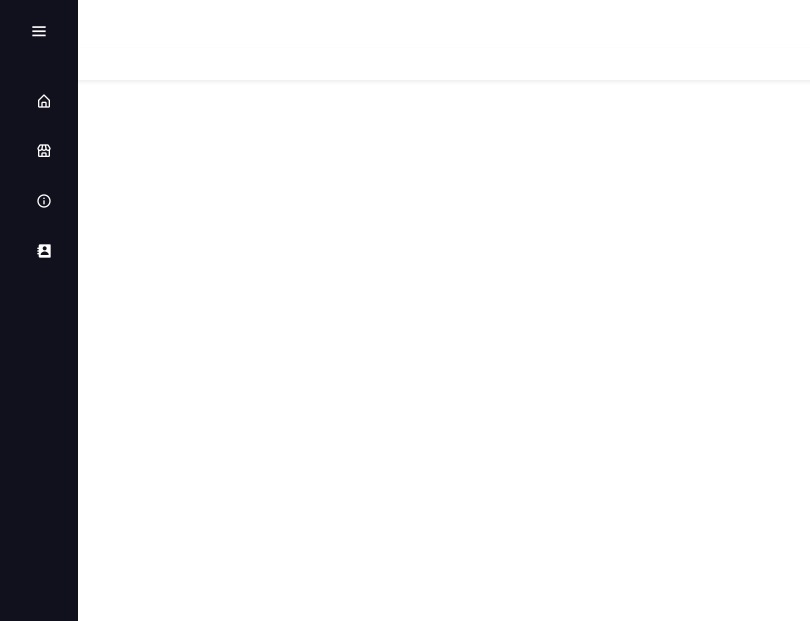
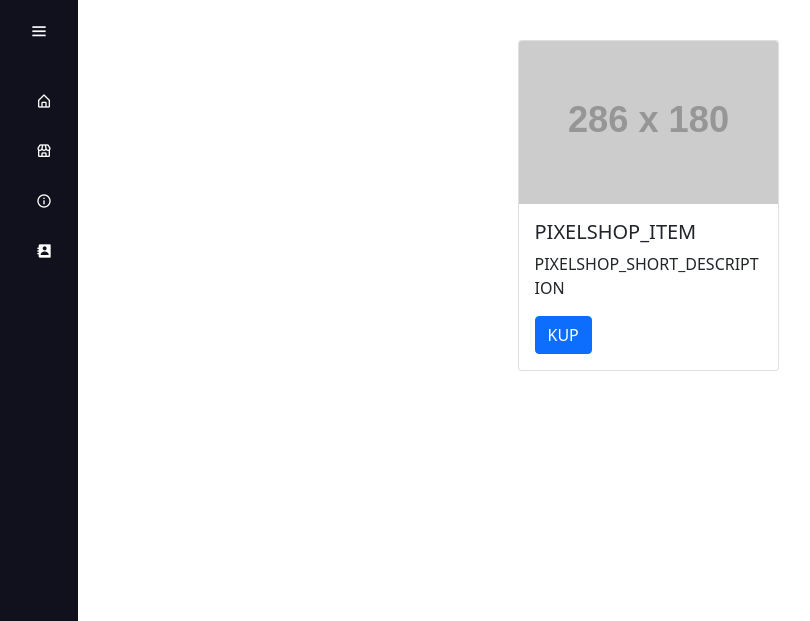
Before and after one commit to sliwaszymon/pixelshop_psiproject, a Django app: page /pixelshop/shop/ in a window 1280 px wide. Shown: the top 621 px of the page, without its empty margins (0-810 px from the left). Run offline with Django 3.2, Linux system fonts and the light colour scheme; grey boxes labelled with a size stand in for pictures from a placeholder-image service; data that the repository does not hold is empty; some libraries are stand-ins or nearby versions.

Commit message:
Cards update
Added cards
Changed navbar.js to move content whenever opened

```diff
--- /dev/null
+++ b/pixelshop/static/website/css/shop.css
@@ -0,0 +1,17 @@
+.container{
+    margin-left: 78px;
+    transition: all 0.5s ease;
+}
+.container.activenav{
+    width: 100%;
+    padding-right: var(--bs-gutter-x,.75rem);
+    padding-left: var(--bs-gutter-x,.75rem);
+    margin-right: auto;
+    margin-left: 240px;
+}
+.shop_content{
+    margin-top: 30px;
+}
+.col-sm-6.col-lg-3.col-md-4{
+    margin: 10px auto;
+}
--- a/pixelshop/static/website/js/navbar.js
+++ b/pixelshop/static/website/js/navbar.js
@@ -1,6 +1,10 @@
-let btn = document.querySelector("#btn");
-let sidebar = document.querySelector(".sidebar");
+$('document').ready(function(){
 
-btn.onclick = function() {
-    sidebar.classList.toggle("active");
-}
+    let btn = document.querySelector("#btn");
+    let sidebar = document.querySelector(".sidebar");
+    let container = document.querySelector(".container")
+
+    btn.onclick = function() {
+        sidebar.classList.toggle("active");
+        container.classList.toggle("activenav");
+    }})
--- a/pixelshop/templates/shop.html
+++ b/pixelshop/templates/shop.html
@@ -1,13 +1,22 @@
 {% extends 'base.html' %}
+{% load static %}
 {% block content %}
     {% include 'navbar.html' %}
-    <div class="container shadow-sm p-3 mb-5 mt-5 bg-white">
-        {% for pixelart in object_list %}
-        <div class="row">
-            <div class="col-12">
-                {{ pixelart }}
+    <link rel="stylesheet" type="text/css" href="{% static '/website/css/shop.css' %}">
+    <div class="container">
+        <div class="shop_content">
+            <div class="row">
+                <div class="col-sm-6 col-lg-3 col-md-4">
+                    <div class="card">
+                      <img class="card-img-top" src="http://placehold.jp/286x180.png" alt="Card image cap">
+                      <div class="card-body">
+                        <h5 class="card-title">PIXELSHOP_ITEM</h5>
+                        <p class="card-text">PIXELSHOP_SHORT_DESCRIPTION</p>
+                        <a href="#" class="btn btn-primary">KUP</a>
+                      </div>
+                    </div>
+                  </div>
             </div>
         </div>
-        {% endfor %}
     </div>
 {% endblock content %}
```
